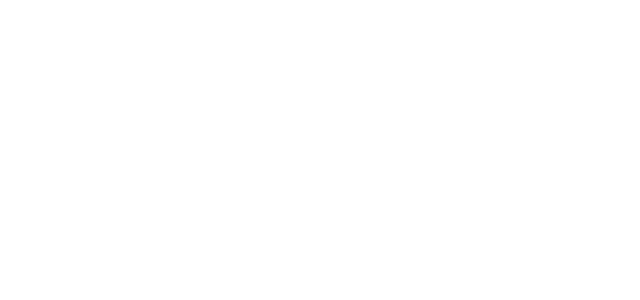
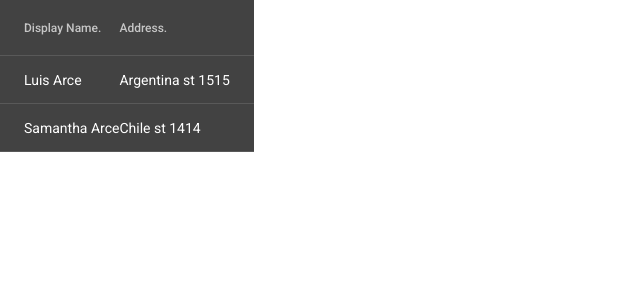
Before and after one commit to kapit4n/ng-users, an Angular app: page / in a window 1280 px wide. Shown: the top 300 px of the page, without its empty margins (0-640 px from the left). Built offline with nearby package versions, Linux system fonts and the light colour scheme.

Commit message:
display table content

```diff
--- a/src/app/app-routing.module.ts
+++ b/src/app/app-routing.module.ts
@@ -6,7 +6,6 @@
 const routes: Routes = [{
   path: '',
   component: UsersListComponent
-
 }];
 
 @NgModule({
--- a/src/app/app.component.html
+++ b/src/app/app.component.html
@@ -1,5 +1 @@
-<div>
-  Nav goes here
-</div>
-
 <router-outlet></router-outlet>
--- a/src/app/app.module.ts
+++ b/src/app/app.module.ts
@@ -1,10 +1,10 @@
 import { BrowserModule } from '@angular/platform-browser';
 import { NgModule } from '@angular/core';
+import { AppRoutingModule } from './app-routing.module';
 
+import { AppComponent } from './app.component';
 import { MatTableModule } from '@angular/material/table';
 
-import { AppRoutingModule } from './app-routing.module';
-import { AppComponent } from './app.component';
 import { BrowserAnimationsModule } from '@angular/platform-browser/animations';
 import { LTableComponent } from './comp/l-table/l-table.component';
 import { UsersListComponent } from './pages/users/users-list/users-list.component';
@@ -14,12 +14,12 @@
 @NgModule({
   declarations: [
     AppComponent,
-    MatTableModule,
     LTableComponent,
     UsersListComponent
   ],
   imports: [
     BrowserModule,
+    MatTableModule,
     AppRoutingModule,
     BrowserAnimationsModule
   ],
--- a/src/app/pages/users/users-list/users-list.component.html
+++ b/src/app/pages/users/users-list/users-list.component.html
@@ -3,4 +3,12 @@
         <th mat-header-cell *matHeaderCellDef> Display Name. </th>
         <td mat-cell *matCellDef="let element"> {{element.displayName}} </td>
     </ng-container>
+
+    <ng-container matColumnDef="address">
+        <th mat-header-cell *matHeaderCellDef> Address. </th>
+        <td mat-cell *matCellDef="let element"> {{element.address}} </td>
+    </ng-container>
+
+    <tr mat-header-row *matHeaderRowDef="displayedColumns"></tr>
+  <tr mat-row *matRowDef="let row; columns: displayedColumns;"></tr>
 </table>
```
